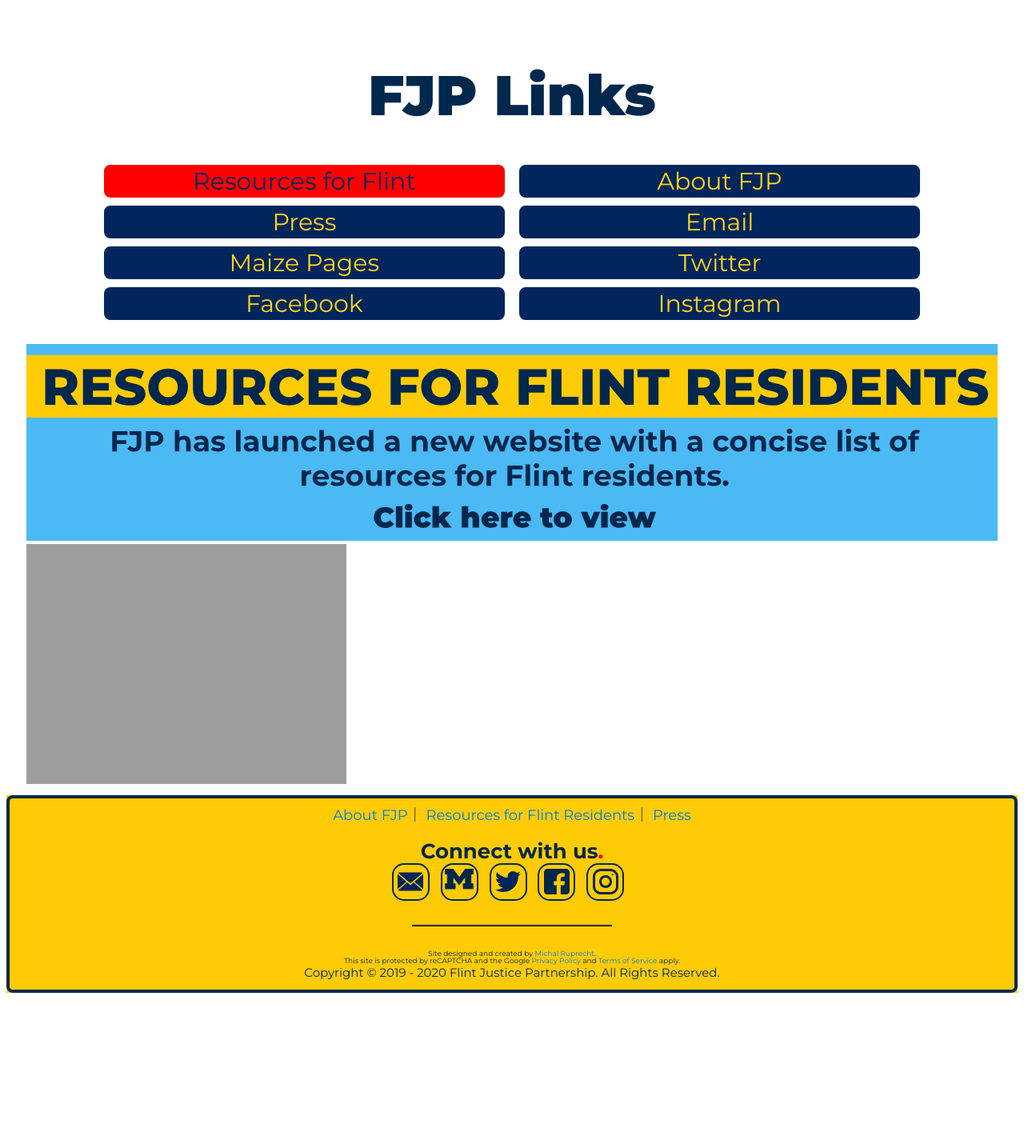
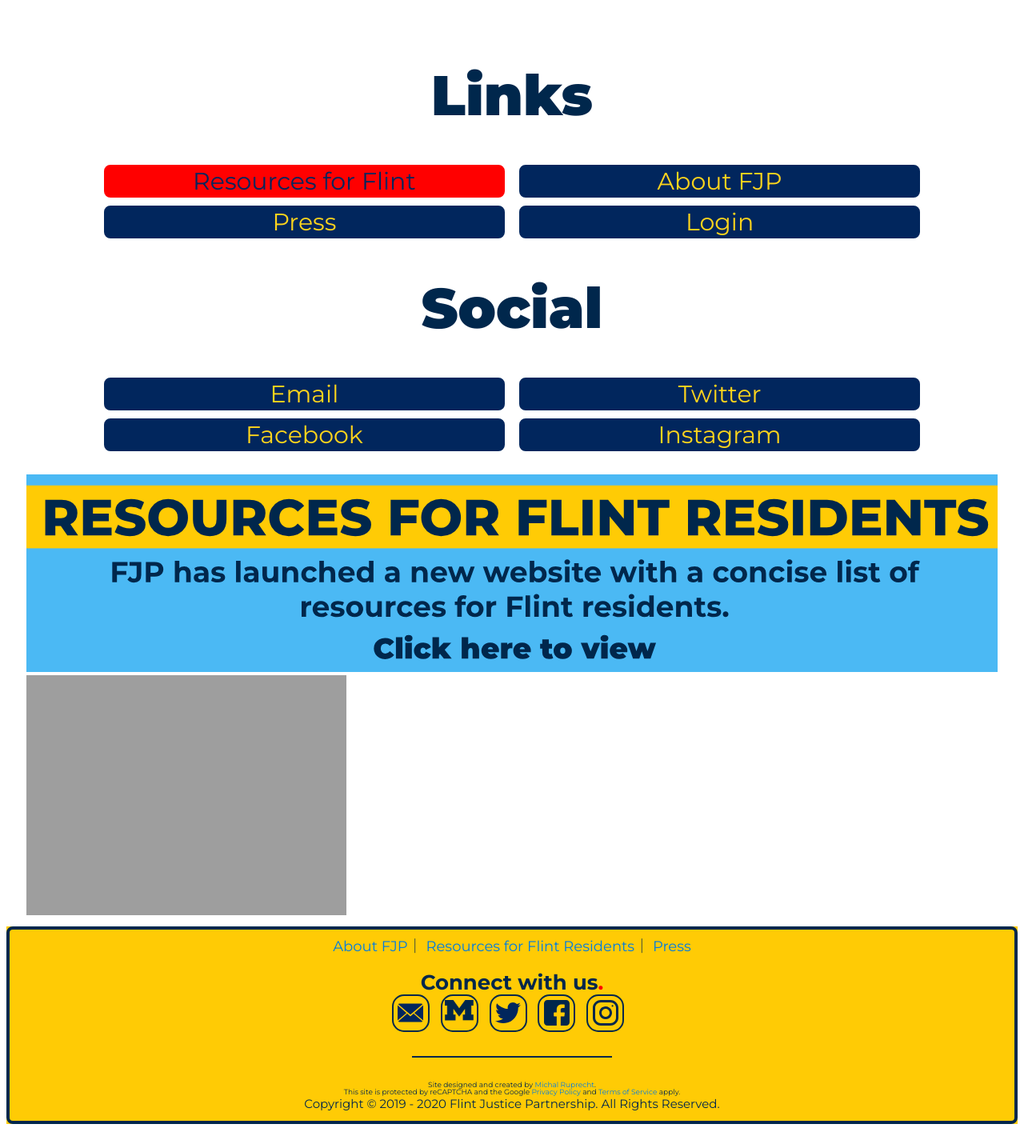
Before and after one commit to umichfjp/umichfjp.github.io, a Jekyll site: the page built from pages/social.html, in a window 1280 px wide. Shown: the whole page at 80% size. Built offline with Jekyll 4.4.1, drawn with Linux system fonts in a browser that asks for light colours; before the commit the page ends 1256 px from its top, so only the background shows below that.

Commit message:
Update social.html

```diff
--- a/pages/social.html
+++ b/pages/social.html
@@ -13,13 +13,16 @@ title: Social - FJP
 
       <div class="text">
         <center>
-        <h1>FJP Links</h1>
+        <h1>Links</h1>
         <h2>
           <a class="redbutton" href="https://umichfjp.github.io/pages/resources" target="_blank">Resources for Flint</a>
           <a class="button" href="https://umichfjp.github.io" target="_blank">About FJP</a>
           <a class="button" href="https://umichfjp.github.io/pages/press" target="_blank">Press</a>
+          <a class="button" href="https://umichfjp.github.io/pages/login" target="_blank">Login</a>
+        </h2>
+        <h1>Social</h1>
+        <h2>
           <a class="button" href="mailto:UMich.FJP@umich.edu" target="_blank">Email</a>
-          <a class="button" href="https://maizepages.umich.edu/organization/fjp/" target="_blank">Maize Pages</a>
           <a class="button" href="https://twitter.com/umichfjp" target="_blank">Twitter</a>
           <a class="button" href="https://facebook.com/umichfjp" target="_blank">Facebook</a>
           <a class="button" href="https://instagram.com/umichfjp" target="_blank">Instagram</a>
```
